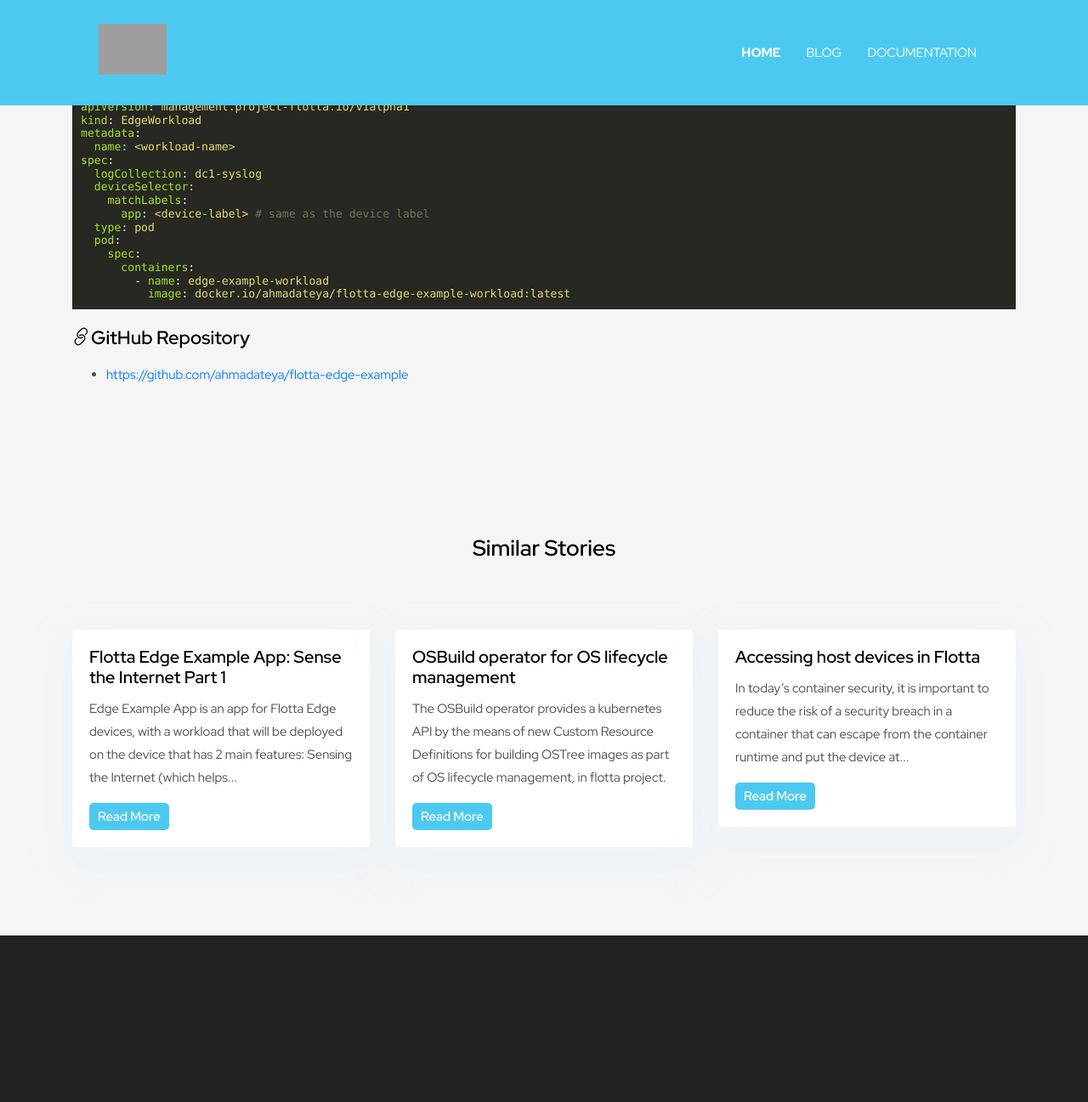
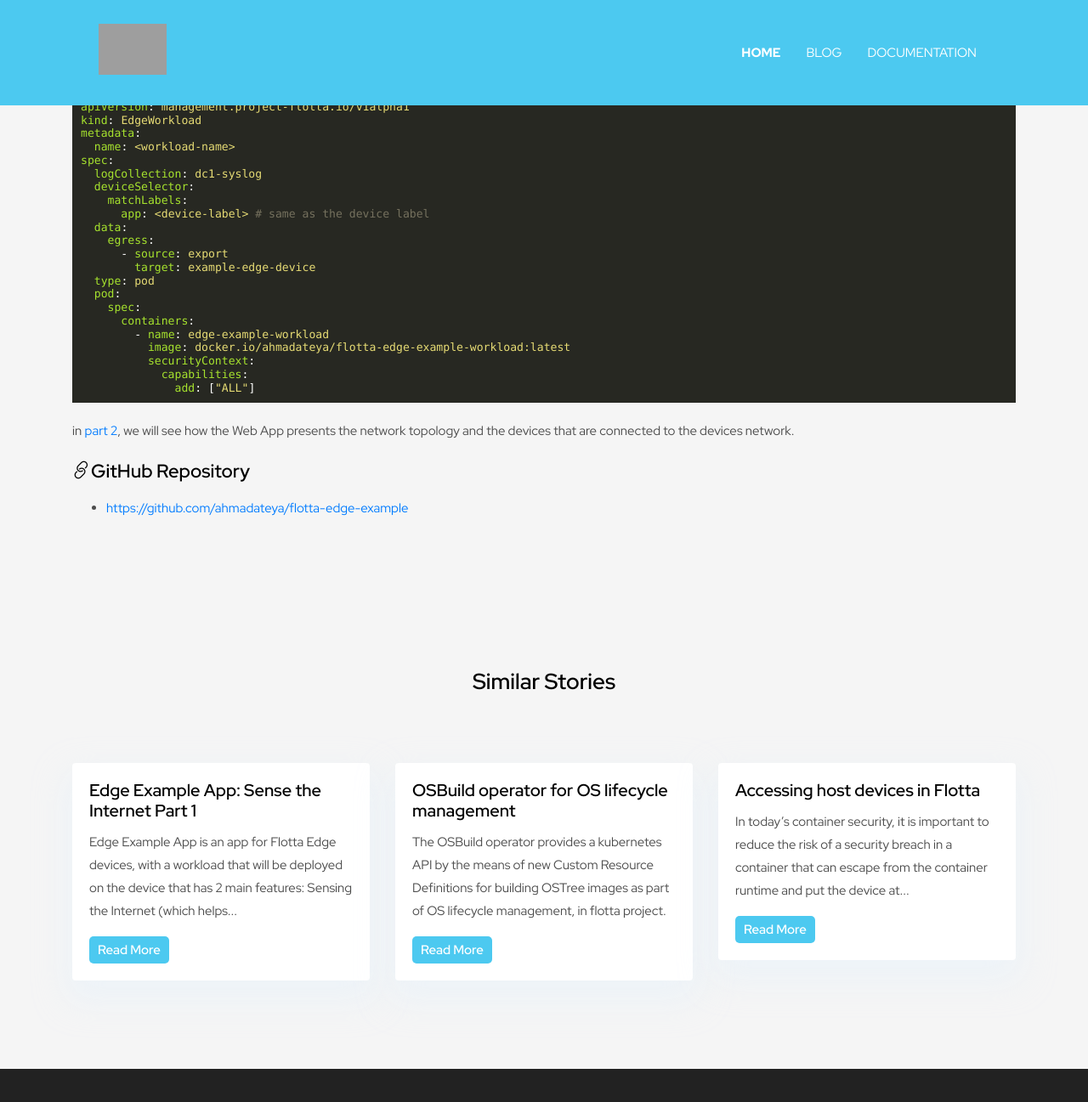
Before and after one commit to project-flotta/project-flotta.github.io, a Jekyll site: the page built from _posts/2022-09-04-edge-example-app-sense-the-internet-part-1.markdown, in a window 1280 px wide and 1400 px high, scrolled down 2314 px, cut to the strip 0-1357 px from the top of the window. Shown: the top 1297 px of the strip at 85% size. Built offline with Jekyll 4.4.1, drawn with Linux system fonts in a browser that asks for light colours; a script that is not in the unit is left out; some of the changed text lies outside the part shown; grey boxes are pictures that could not be loaded.

Commit message:
part 1 article updated

````diff
--- a/_posts/2022-08-04-flotta-edge-example-app.markdown
+++ b/_posts/2022-09-04-edge-example-app-sense-the-internet-part-1.markdown
@@ -1,13 +1,13 @@
 ---
 layout: post
-title:  "Flotta Edge Example App: Sense the Internet Part 1"
-date:   2022-08-04 03:27:05 +0100
+title:  "Edge Example App: Sense the Internet Part 1"
+date:   2022-09-04 03:27:05 +0100
 categories: flotta
 author: Ahmad Ateya <ahmad.m.ateya@gmail.com>
 tags:
-  - flotta
-  - devices
-  - workloads
+- flotta
+- devices
+- workloads
 
 summary-1:
 ---
@@ -67,7 +67,7 @@
   name: s3config
   namespace: default
 data:
-  BUCKET_HOST: play.min.io
+  BUCKET_HOST: s3://flotta-data-bucket
   BUCKET_NAME: flotta-data-bucket
   BUCKET_PORT: "443"
   BUCKET_REGION: us-east-1
@@ -115,13 +115,21 @@
   deviceSelector:
     matchLabels:
       app: <device-label> # same as the device label
+  data:
+    egress:
+      - source: export
+        target: example-edge-device
   type: pod
   pod:
     spec:
       containers:
         - name: edge-example-workload
           image: docker.io/ahmadateya/flotta-edge-example-workload:latest
+          securityContext:
+            capabilities:
+              add: ["ALL"]
 ```
 
+in [part 2](/flotta/2022/09/05/edge-example-app-sense-the-internet-part-2.html), we will see how the Web App presents the network topology and the devices that are connected to the devices network.
 ### GitHub Repository
 - [https://github.com/ahmadateya/flotta-edge-example](https://github.com/ahmadateya/flotta-edge-example)
````
